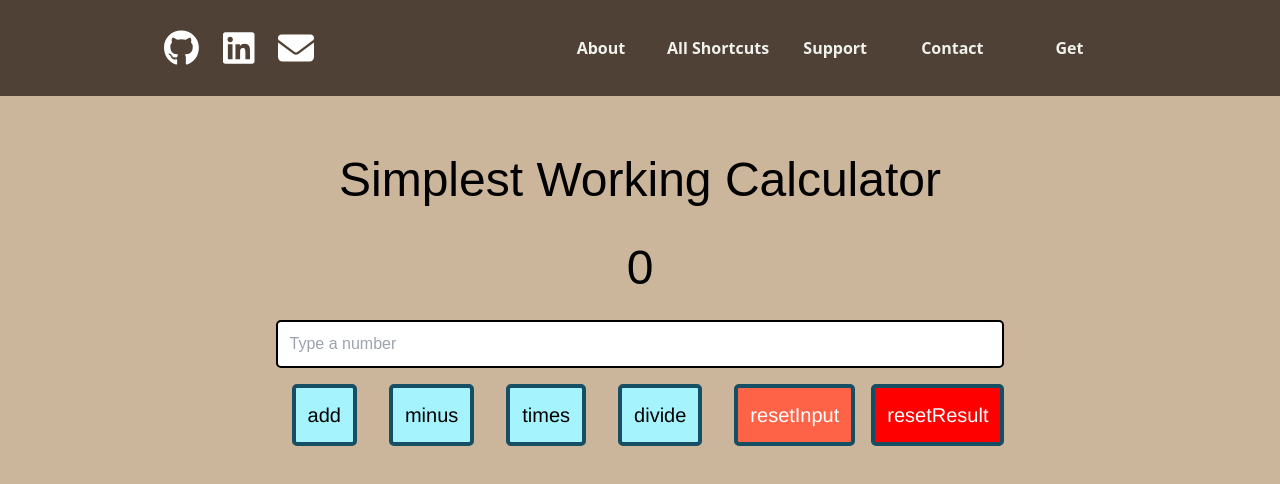
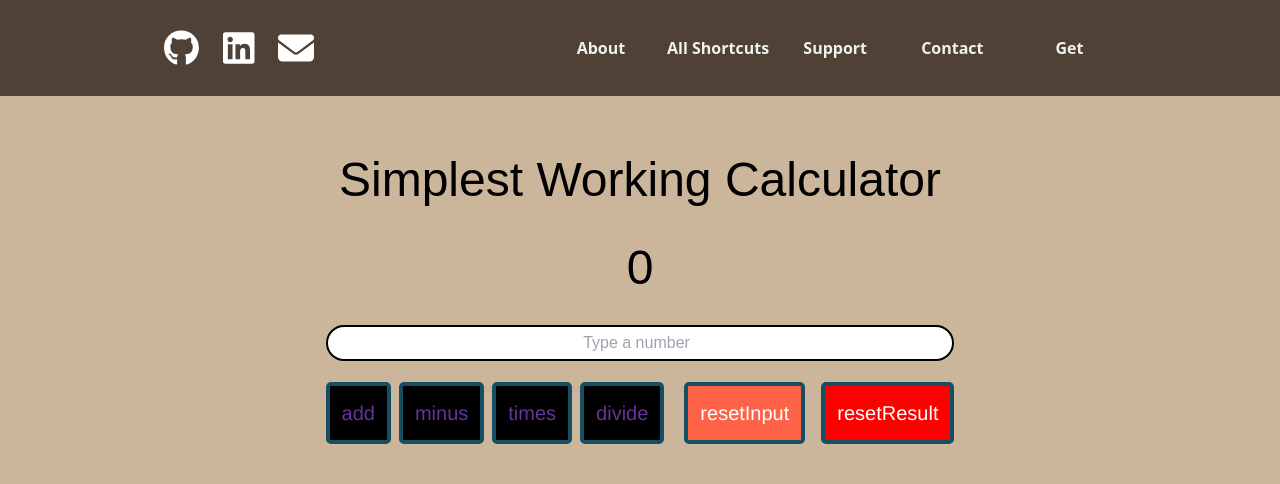
Before and after one commit to hanifidemir5/Coursera-Front-End, a React (Vite) app: page /calculator in a window 1280 px wide. Shown: the top 484 px of the page. Built offline with nearby package versions, Linux system fonts and the light colour scheme.

Commit message:
Some css changes.

```diff
--- a/src/Components/CalculatorComponents/Calculator.jsx
+++ b/src/Components/CalculatorComponents/Calculator.jsx
@@ -65,12 +65,14 @@ return (
             type="number"
             placeholder="Type a number"
             />
+            <div>
             <button className="calculator-button" onClick={plus}>add</button>
             <button className="calculator-button" onClick={minus}>minus</button>
             <button className="calculator-button" onClick={times}>times</button>
             <button className="calculator-button" onClick={divide}>divide</button>
             <button className="calculator-button" onClick={resetInput}>resetInput</button>
             <button className="calculator-button" onClick={resetResult}>resetResult</button>
+            </div>
         </form>
     </div>
     );
--- a/src/Components/FormComponents.jsx/Forms.jsx
+++ b/src/Components/FormComponents.jsx/Forms.jsx
@@ -1,15 +1,15 @@
 import { useState,useRef } from "react";
 import { validateEmail } from "../../Rules/Utils";
-
+import "../../assets/css/formscss.css"
 const PasswordErrorMessage = () => {
   return (
-    <p className="FieldError text-purple-600 font-bold text-xs -bottom-3 my-1 underline">Password should have at least 8 characters</p>
+    <p className="FieldError">Password should have at least 8 characters</p>
   );
 };
 
 const PasswordStatusMessage = (prop) => {
   return (
-    <p className="FieldError text-purple-600 font-bold text-xs -bottom-3 my-1 underline">You should enter {8 - prop.length} more characters.</p>
+    <p className="FieldError">You should enter {8 - prop.length} more characters.</p>
   );
 };
 
@@ -28,18 +28,19 @@ const FirstFormComponent = () => {
   }
 
   return (
-    <div className="border-[0.5rem] border-black mt-4 p-2 space-y-2">
-      <form onSubmit={handleSubmit} className="flex flex-col space-y-2">
+    <div className="form-item">
+      <form onSubmit={handleSubmit} className="first-form-element">
         <input
           value={value}
           onChange={handleChange}
           type="text"
+          placeholder="Enter document title"
         />
         <input
             ref={fileInput}
             type="file"
         />
-        <button className="self-end">
+        <button>
           Submit
         </button>
       </form>
@@ -57,7 +58,7 @@ const SecondFormComponent = () => {
   }
 
   return(
-    <div className="border-[0.5rem] border-black mt-4 p-2 space-y-2">
+    <div className="form-item ">
       <form onSubmit={handleSubmit}>
         <fieldset>
           <div className="field w-full">
@@ -74,7 +75,7 @@ const SecondFormComponent = () => {
             className="w-full"
             />
           </div>
-          <div className="flex justify-end">
+          <div className="flex flex-col">
             <button type="submit" disabled={!name} >Submit</button>
           </div>
         </fieldset>
@@ -101,7 +102,7 @@ const ThirdFormComponent = ({onSubmit}) => {
   }
 
   return (
-    <div className="border-[0.5rem] border-black mt-4 p-2 space-y-2">
+    <div className="form-item ">
       <form onSubmit={handleSubmit}>
         <fieldset>
           <h2 htmlFor="feedback" className="text-2xl my-4">Feedback Form</h2>
@@ -127,7 +128,7 @@ const ThirdFormComponent = ({onSubmit}) => {
               onChange={e =>setComment(e.target.value)}
             />
           </div>
-          <div className="flex justify-end">
+          <div className="flex flex-col">
             <button type="submit" disabled={isDisabled}>Submit</button>
           </div>
         </fieldset>
@@ -182,25 +183,25 @@ const FourthFormComponent = () =>{
   };
 
   return (
-      <div className="border-[0.5rem] border-black mt-4 p-2 space-y-2">
+      <div className="form-item">
         <form onSubmit={handleSubmit}>
           <fieldset>
-            <h2 className="my-6 text-3xl">Sign Up</h2>
+            <h2 className="my-6 text-3xl text-center">Sign Up</h2>
             <div className="Field">
               <label>
                 First name: <sup>*</sup>
               </label>
-              <input value={firstName} onChange={e => setFirstName(e.target.value)} placeholder="First name" />
+              <input type="text" value={firstName} onChange={e => setFirstName(e.target.value)} placeholder="First name" />
             </div>
             <div className="Field">
               <label>Last name: </label> <sup>*</sup>
-              <input value={lastName} onChange={e => setLastName(e.target.value)} placeholder="Last name" />
+              <input type="text" value={lastName} onChange={e => setLastName(e.target.value)} placeholder="Last name" />
             </div>
             <div className="Field">
               <label>
                 Email address: <sup>*</sup>
               </label>
-              <input value={email} onChange={e => setEmail(e.target.value)} placeholder="Email address" />
+              <input type="text" value={email} onChange={e => setEmail(e.target.value)} placeholder="Email address" />
             </div>
             <div className="Field">
               <label>
@@ -240,17 +241,17 @@ const FourthFormComponent = () =>{
                   ) : null
                 }
             </div>
-            <div className="Field">
-              <label>
+            <label>
                 Role: <sup>*</sup>
               </label>
+            <div className="select-field">
               <select value={role} onChange={(e) => setRole(e.target.value)}>
                 <option value="role">Role</option>
                 <option value="individual">Individual</option>
                 <option value="business">Business</option>
               </select>
             </div>
-            <div className="flex justify-end">
+            <div className="flex flex-col">
               <button type="submit" disabled={!getIsFormValid()}>
                 Create account
               </button>
@@ -266,11 +267,11 @@ export default function Forms() {
       console.log("Form has been submitted!")
     }
     return (
-      <div className="h-full">
+      <div className="form-container">
         <FirstFormComponent/>
+        <FourthFormComponent/>
+        <ThirdFormComponent onSubmit={handleSubmit}/>
         <SecondFormComponent/>
-        <ThirdFormComponent onSubmit={handleSubmit}/>
-        <FourthFormComponent/>
       </div>
     );
 }
--- a/src/Components/Keys.jsx
+++ b/src/Components/Keys.jsx
@@ -1,12 +1,12 @@
 import { useState } from "react";
 
 const ToDo = (props) => (
-    <tr>
+    <tr className="flex space-x-2 items-center text-center">
         <td>
             <label >{props.id}</label>
         </td>
         <td>
-            <input />
+            <input type="text"/>
         </td>
         <td>
             <label>{props.createdAt}</label>
@@ -29,13 +29,13 @@ export default function Keys() {
     return (
         <div className="flex flex-col justify-center">
             <table>
-                <tbody>
+                <tbody className="flex flex-col space-y-2">
                     {todos?.map((todo) => (
                         <ToDo key={todo.id} id={todo.id} createdAt={todo.createdAt}/>
                     ))}
                 </tbody>
             </table>
-            <div className="flex justify-end w-full">
+            <div className="flex flex-col">
                     <button onClick={reverseOrder}>Reverse</button>
             </div>
         </div>
--- a/src/assets/css/calculatorcss.css
+++ b/src/assets/css/calculatorcss.css
@@ -5,22 +5,6 @@
     flex-direction: column;
     align-items: center;
     text-align: center;
-  }
-
-  input {
-    border-radius: 0.25rem;
-    border-width: 0.15rem;
-    border-color: black;
-    margin-left: auto;
-    margin-right: auto;
-    display: block;
-    font-size: 20px;
-    padding: 0.5rem;
-    margin: 1rem 0rem;
-    border-radius: 5px;
-    display: block;
-    width: 100%;
-    text-indent: 0.75rem;
   }
 
   .calculator-button {
@@ -70,10 +54,81 @@
     color: red;
   }
 
-  select {
-    display: block;
+  .calculator * h1,
+  .calculator * p{
+    font-size: 2rem;
+    padding-bottom: 1rem;
+  }
+
+  @media screen and (min-width:768px) {
+    .calculator * h1,
+    .calculator * p{
+      font-size: 3rem;
+      padding-bottom: 1rem;
+    }
+  }
+
+  input[type=text],
+  input[type=password],
+  input[type=number]{
+    border-radius: 9999px;
+    height: 2.25rem;
+    line-height: 2.25rem;
+    border-width: 0.15rem;
+    border-color: black;
+    padding: 0.5rem;
     width: 100%;
+    text-indent: 0.5rem;
+    margin: 0.3rem 0rem;
   }
+
+  input[type=number]{
+    text-align: center;
+  }
+
+  textarea{
+    height: 6rem;
+    border-top-right-radius: 3rem;
+    border-bottom-left-radius: 3rem;
+    transition: border-radius 1s ease;
+    resize: none;
+  }
+
+  textarea:focus{
+    border-radius: 0px;
+  }
+
+
+  label{
+    margin-left: 0.75rem;
+    margin-bottom: 0.25rem;
+  }
+
+  select{
+    border-radius: 9999px;
+    height: 2.25rem;
+    line-height: 2.25rem;
+    border-width: 0.15rem;
+    border-color: black;
+    margin-left: auto;
+    margin-right: auto;
+    padding: 0.5rem;
+    width: 100%;
+    text-indent: 0.5rem;
+  }
+
+  select::after {
+    position: absolute;
+    content: "";
+    top: 14px;
+    right: 10px;
+    width: 0;
+    height: 0;
+    border: 6px solid transparent;
+    border-color: #fff transparent transparent transparent;
+  }
+
+
 
   input[type = range]{
     -webkit-appearance: none;
@@ -92,20 +147,7 @@
     cursor: pointer;
   }
 
-  input[type="number"]{
-    height: 3rem;
+  .calculator-form{
+    display: flex;
+    flex-direction: column;
   }
-
-  .calculator * h1,
-  .calculator * p{
-    font-size: 2rem;
-    padding-bottom: 1rem;
-  }
-
-  @media screen and (min-width:768px) {
-    .calculator * h1,
-    .calculator * p{
-      font-size: 3rem;
-      padding-bottom: 1rem;
-    }
-  }
--- /dev/null
+++ b/src/assets/css/formscss.css
@@ -0,0 +1,33 @@
+.form-container{
+    display: grid;
+    grid-template-columns: repeat(auto-fit,minmax(300px,1fr));
+    column-gap: 1.5rem;
+    height: 100%;
+    width: 100%;
+}
+
+.form-item{
+    align-self: center;
+    border-width: 0.5rem;
+    border-color: lightblue;
+    margin-top: 1rem;
+    padding: 0.5rem;
+    border-radius: 1.25rem;
+    background-color: lightblue;
+}
+
+.FieldError{
+    color: rgb(147, 51, 234);
+    font-weight: bold;
+    font-size: 0.75rem;
+    line-height: 1rem;
+    bottom: -0.75rem;
+    margin: 0rem 0.25rem ;
+    text-decoration-line: underline;
+}
+
+.first-form-element{
+    display: flex;
+    flex-direction: column;
+    row-gap: 0.5rem;
+}
--- a/src/index.css
+++ b/src/index.css
@@ -56,7 +56,7 @@ body{
 }
 
 button{
-    border-radius: 0.5rem;
+    border-radius: 9999px;
     background-color: black;
     color: rebeccapurple;
     font-family: 'Franklin Gothic Medium', 'Arial Narrow', Arial, sans-serif;
@@ -64,11 +64,22 @@ button{
     padding: 0.75rem;
 }
 
-button[type=submit]{
-    border-radius: 0.5rem;
+button:enabled{
     background-color: black;
     color: rebeccapurple;
     font-family: 'Franklin Gothic Medium', 'Arial Narrow', Arial, sans-serif;
-    margin: 0.75rem 0rem;
+    margin: 0.75rem 0.25rem;
     padding: 0.75rem;
+    transition: opacity 4s ease, scale 0.2s ease, color 3s ease, background-color 3s ease;
 }
+
+button:disabled{
+    color: black;
+    background-color: rebeccapurple;
+    transition: opacity 3s ease;
+    opacity: 0.5;
+}
+
+button:enabled:hover{
+    scale: 1.10;
+}
```
